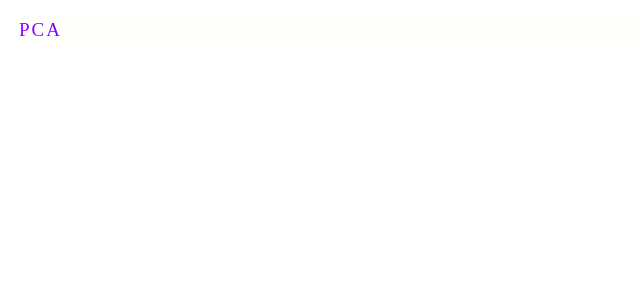
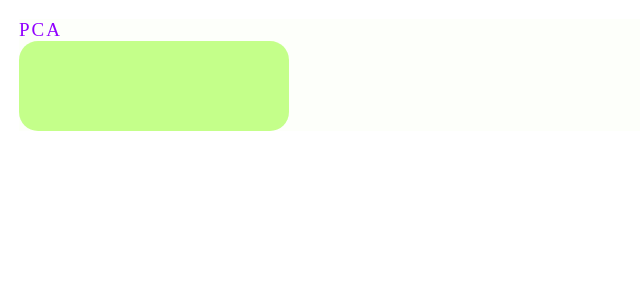
Before and after one commit to vinceparis95/pca, a React (Create React App) app in the folder frontend/: page / in a window 1280 px wide. Shown: the top 300 px of the page, without its empty margins (0-640 px from the left). Built offline with nearby package versions, Linux system fonts and the light colour scheme.

Commit message:
branch test

```diff
--- a/frontend/src/App.js
+++ b/frontend/src/App.js
@@ -5,6 +5,7 @@ function App() {
   return (
     <div className="App">
     PCA
+    <div className="root2" style={{backgroundColor:"chartreuse"}}/>
     </div>
 
   );
```
